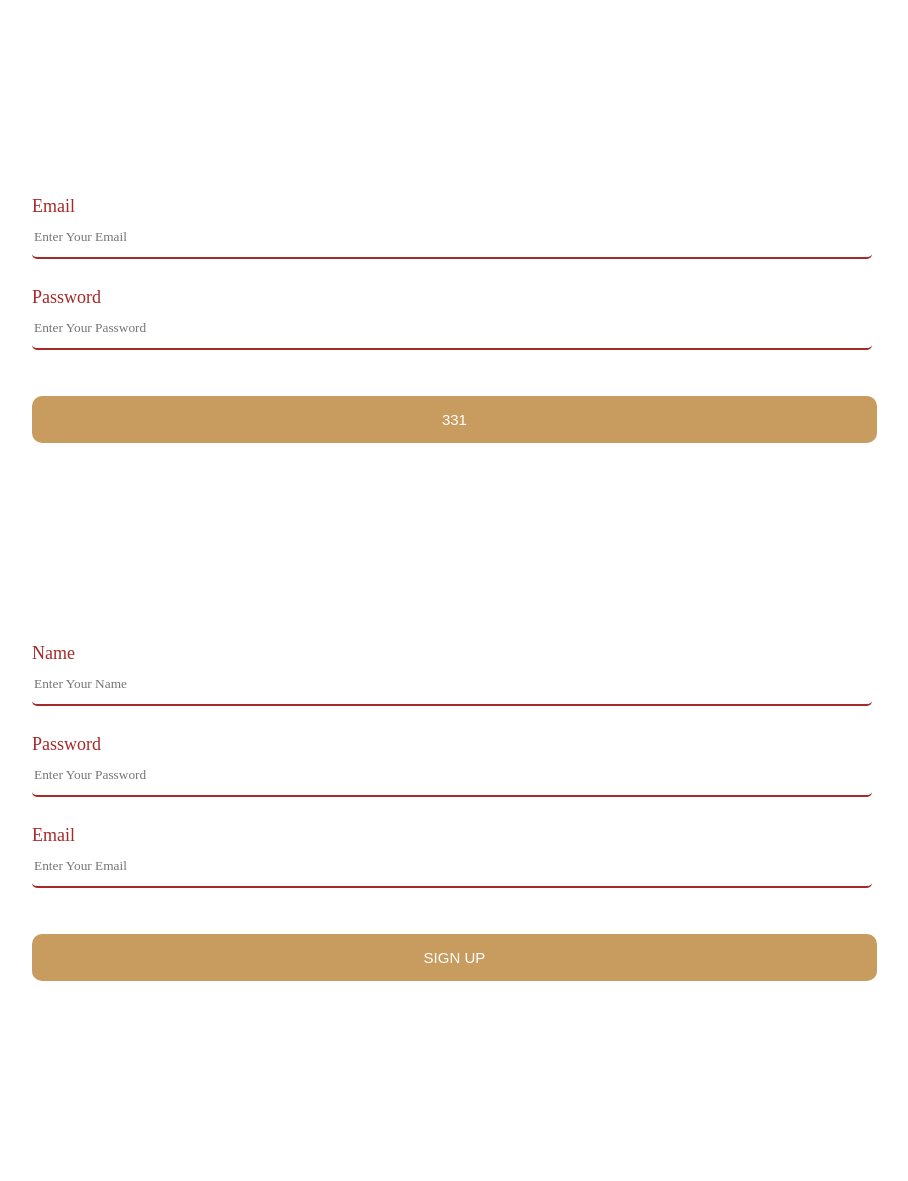
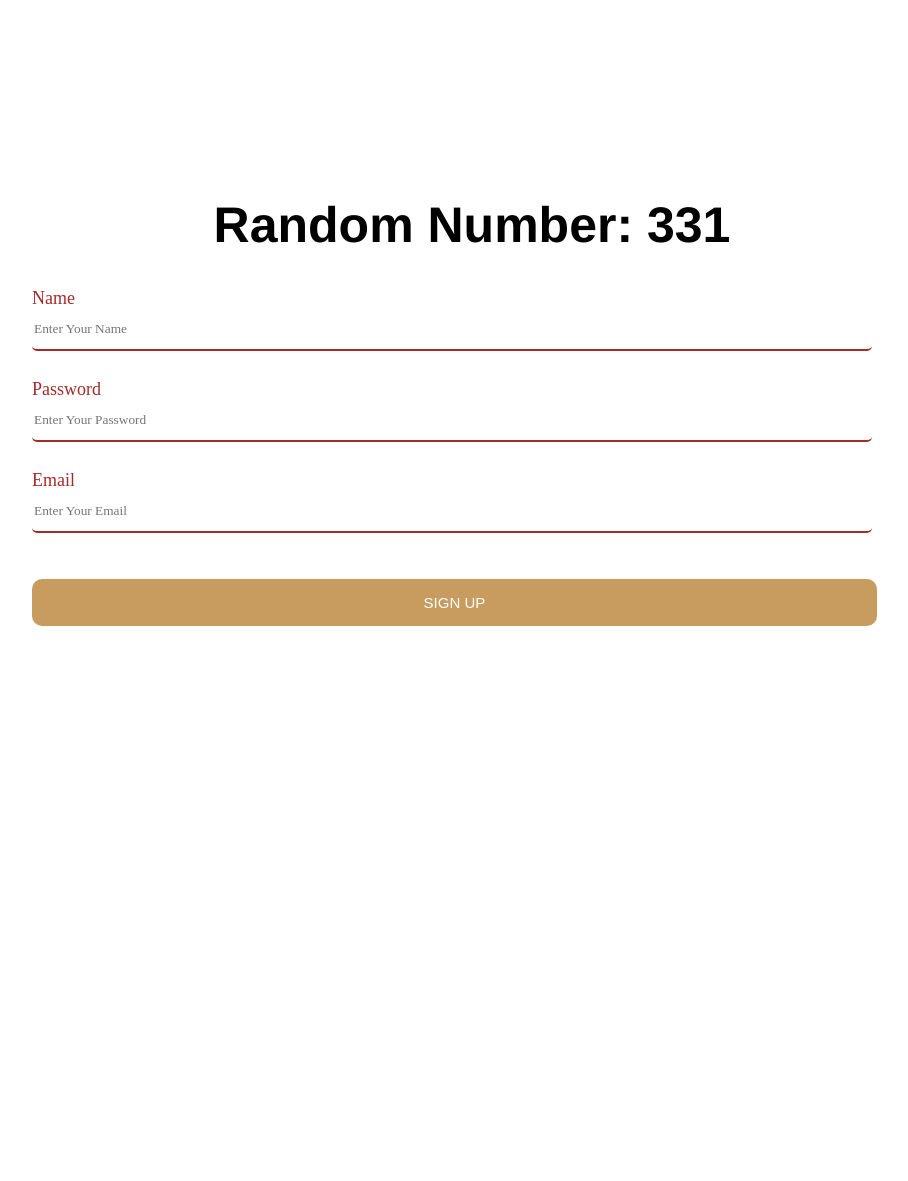
Before and after one commit to Chinmoy007/DJANGO-AJAX-dynamic-website-integration, a Django app: page / in a window 1280 px wide. Shown: the part 804-1985 px from the top of the page, without its empty margins (168-1076 px from the left). After the commit the page ends 1430 px from the top, so only its background shows below. Run offline with Django 3.2, Linux system fonts and the light colour scheme; data that the repository does not hold is empty.

Commit message:
little changed to make it readable and deleted unused codes

```diff
--- a/FORMVALIDATION/views.py
+++ b/FORMVALIDATION/views.py
@@ -1,12 +1,11 @@
 from django.shortcuts import render
-# hash
-from passlib.hash import pbkdf2_sha256
-
 from FORMVALIDATION.models import User
 # for httpResponse
 from django.http import HttpResponse
 # jason response
 from django.http import JsonResponse
+
+from . import models
 
 def show_form(request):
 	return render(request, 'FormValidation/mainpage/form.html')
@@ -34,14 +33,13 @@ def signup(request):
 		email = request.POST['email']
 		password = request.POST['password']
 
-
-
 		return HttpResponse(name, email, password)
 
 def validate_email(request):
 	email = request.GET.get('email', None)
+	is_taken = User.objects.filter(email = email).count()>0
 	data = {
-		'is_taken': "FUCK YOU"
+		'is_taken': is_taken
 	}
 	return JsonResponse(data)
 
--- a/templates/FormValidation/mainpage/form.html
+++ b/templates/FormValidation/mainpage/form.html
@@ -9,7 +9,6 @@
 
 	{%load staticfiles%}
     <link rel="stylesheet" type="text/css" href="{% static 'CSS/FormValidation/style.css'%}">
-
 
 
     <link rel="stylesheet" href="https://maxcdn.bootstrapcdn.com/font-awesome/4.7.0/css/font-awesome.min.css">
@@ -39,37 +38,19 @@
 			</nav>
 		</header>
 		<!-- login section -->
-		<a name="loginSection">
-			<div class = "loginForm">
-				<form method = "post" action="/login/">
 
-					{% csrf_token %}
-					<label for="Email" class = "label">Email</label>
-					<br />
-					<input type="text" name="email" id="emailLG" placeholder="Enter Your Email" onblur required  />
-					<p id="emailFailLG" style="color: red; font-family: Century Gothic; font-size: 10px"></p>
-
-					<br>
-
-					<label for="Password" class = "label">Password</label><br />
-					<input type="password" name="password" id="passwordLG" placeholder="Enter Your Password" required />
-					<p id="passwdFailLG" style="color: red; font-family: Century Gothic; font-size: 10px"></p>
-
-					<br>
-					<br>
-					<a href="#loginSection"><input type="submit" value="LOG IN" class="button" id = "btn" onclick="login()" /></a>
-
-				</form>
-			</div>
-		</a>
 
 		<!-- signup section -->
 		<a name="signupSection">
 			  <div class="signupForm" >
 			    	<form method = "post" action="/signup/">
+
+			    		<!-- Random Number show[generated by backend server and manipulated by ajax-jquery] -->
+			    		<h1  id = "randomnumber_h1" align="center" style="font-size: 50px; color: black;"></h1>
+
 			    		{% csrf_token %}
 						<label for="Name" class = "label" >Name</label><br />
-				       	<input type="text" name="name" id="nameSU" placeholder="Enter Your Name" required onblur = "nametest()"/>
+				       	<input type="text" name="name" id="nameSU" placeholder="Enter Your Name" required/>
 				       	<p id="nameFailSU" style="color: red; font-family: Century Gothic; font-size: 10px"></p>
 
 				       	<br>
@@ -82,7 +63,7 @@
 
 				       	<label for="Email" class = "label">Email</label><br />
 				       	<input type="text" name="email" id="emailSU" placeholder="Enter Your Email" required onblur />
-				       	<p id="emailFailSU" style="color: red; font-family: Century Gothic; font-size: 10px"></p>
+				       	<p id="emailExistMsg" style="color: red; font-family: Century Gothic; font-size: 10px"></p>
 
 				       	<br>
 				       	<br>
@@ -101,8 +82,10 @@
 
 	<script type="text/javascript">
 
-		// ajax email validation
+
+
 		$("#emailSU").change(function () {
+		    // just to check an email given by the user exist or not
 		    var email = $(this).val();
 		    $.ajax({
 		      	url: '/ajax/email/',
@@ -112,19 +95,24 @@
 		      	dataType: 'json',
 		      	success: function (data) {
 		        	if (data.is_taken) {
-		          		document.getElementById('emailFailSU').innerHTML = data.is_taken
+		          		document.getElementById('emailExistMsg').innerHTML = "You cannot use this email. It might be used by another user.";
+		          		//try "bsse0819@iit.du.ac.bd" email
+		        	}
+		        	else{
+		        		document.getElementById('emailExistMsg').innerHTML = "You can use this email";
 		        	}
 		     	}
 			});
+		});
 
 
-		});
+		// this refreash function executes per 1000milsec or one sec.
 		function refresh() {
 		    $.ajax({
 		        url: '/ajax/randomnum',
 		        success: function(data) {
 
-		            document.getElementById("btn").value = data.num;
+		            document.getElementById("randomnumber_h1").innerHTML = "Random Number: "+ data.num;
 
 		        }
 		    });
@@ -134,7 +122,7 @@
 		    setInterval(refresh, 1000);
 		});
 
-		////////??
+
 		// for parallax effect and responsive view
 
 
```
